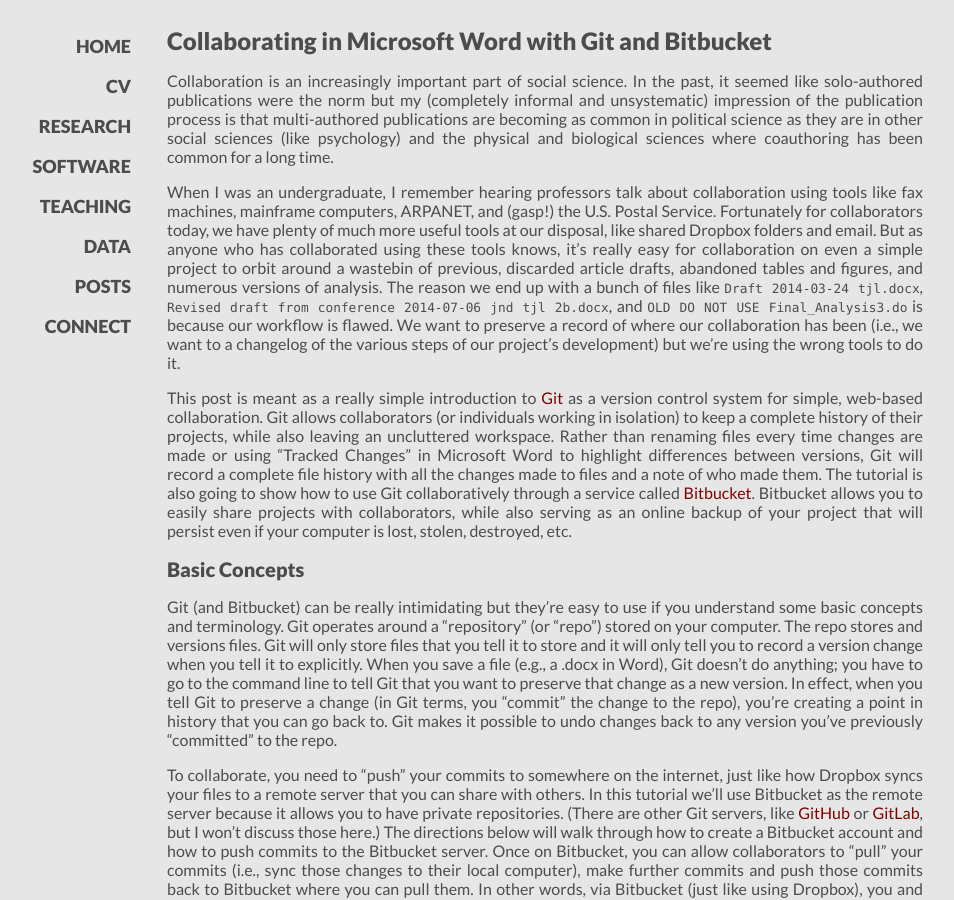
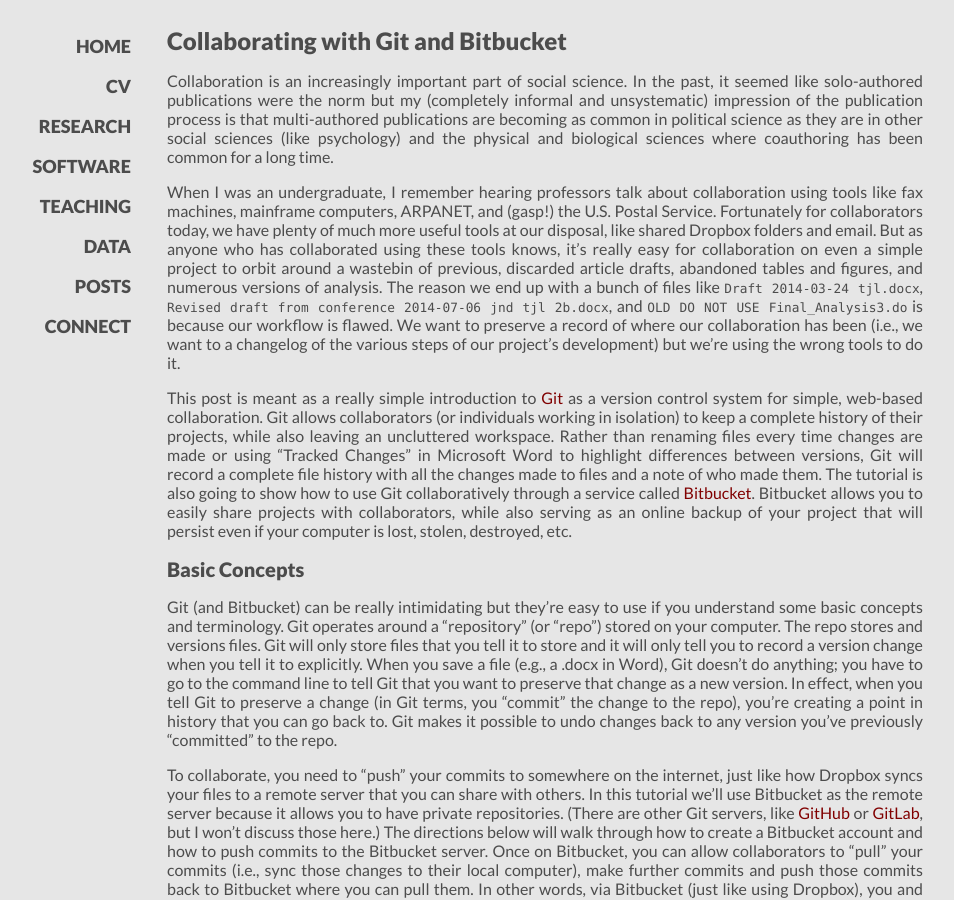
Before and after one commit to leeper/leeper.github.io, a Jekyll site: the page built from _posts/2014-07-25-git-bitbucket-word-collaboration.md, in a window 1280 px wide and 900 px high. Shown: the whole window, without its empty margins (95-1049 px from the left). Built offline with Jekyll 4.4.1, drawn with Linux system fonts in a browser that asks for light colours; some web fonts are replaced; Markdown is read by kramdown in place of the engine named in the settings; some of the changed lines change nothing that is shown.

Commit message:
fix images; change title

```diff
--- a/_posts/2014-07-25-git-bitbucket-word-collaboration.md
+++ b/_posts/2014-07-25-git-bitbucket-word-collaboration.md
@@ -1,6 +1,6 @@
 ---
 layout: post
-title: Collaborating in Microsoft Word with Git and Bitbucket
+title: Collaborating with Git and Bitbucket
 tags:
  - open science
  - version control
@@ -52,7 +52,7 @@
 
 Now the fun starts. In your new Bitbucket account, create a new repository by clicking the big "Create" button at the top of the screen. You'll then see a screen that looks like:
 
-![Create Repo](http://imgur.com/CwJzgwr)
+![Create Repo](http://i.imgur.com/CwJzgwr.png)
 
 Fill in the relevant details however you want. For "Access level," select "This is a private repository." When you're done filling out the form, click "Create Repository". Your Bitbucket repo is now ready to go. Imagine that this is just like setting up your Dropbox account and creating a new folder for your project.
 
@@ -60,7 +60,7 @@
 
 Now you can add your collaborator(s). When you're looking at your new project page, you'll just need to click "Settings" (lower lefthand corner of the screen), and then click "Access management", where you'll see a screen like this:
 
-![Add collaborators](http://i.imgur.com/vlkXxUL)
+![Add collaborators](http://i.imgur.com/vlkXxUL.png)
 
 You can then add your collaborator(s) email address(es) and give them either "Write" or "Admin" access in the dropdown. This is just like sharing your Dropbox link with your collaborators.
 
@@ -70,7 +70,7 @@
 
 If you're in Windows Explorer, you should navigate to this folder. If you hold the `Shift` key and right-click with your mouse on the folder, the hover menu (or context menu) should include an option called "Open command window here". Choose that. It should look something like this:
 
-![Command window](http://i.imgur.com/YGm0ya4)
+![Command window](http://i.imgur.com/YGm0ya4.png)
 
 If this isn't an option, you can open Command Prompt from the Start menu and then use the `cd` (i.e., "change directory" command) [to navigate to your folder](http://i.imgur.com/0aMg3QZ).
 
@@ -146,7 +146,7 @@
 
 Git is telling you that you've modified the file `test.docx` and that change is not yet committed to the repo. But what changed? Try typing `git diff`. This is like Tracked Changes in Word; it's going to show what's changed since your last commit. Here's what my changes look like:
 
-![Imgur](http://i.imgur.com/e7Kq3uE)
+![Imgur](http://i.imgur.com/e7Kq3uE.png)
 
 You can see that I deleted two lines (shown in red) and added two lines (shown in green). To commit these changes, use the `git add` and `git commit` commands:
 
```
